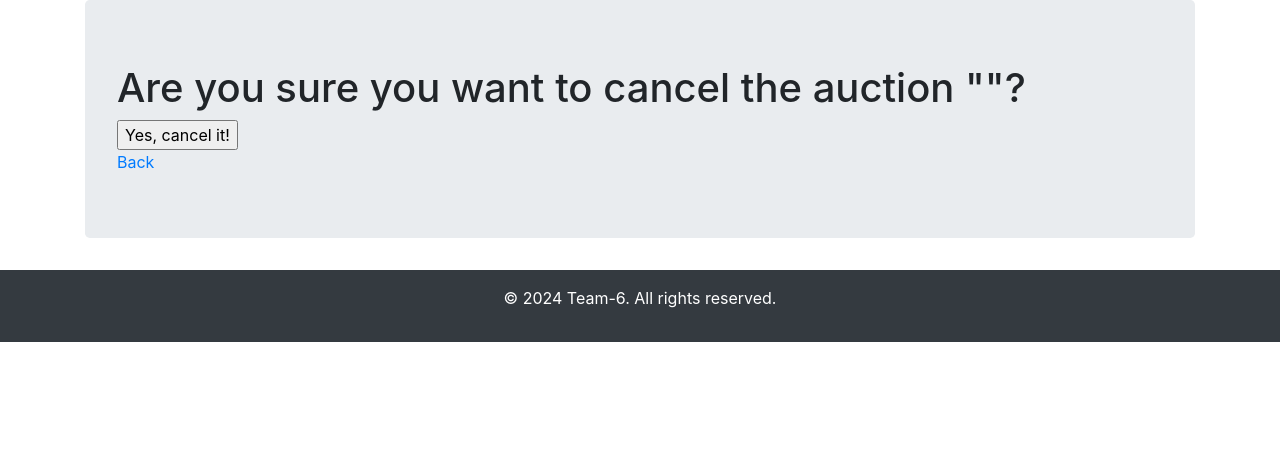
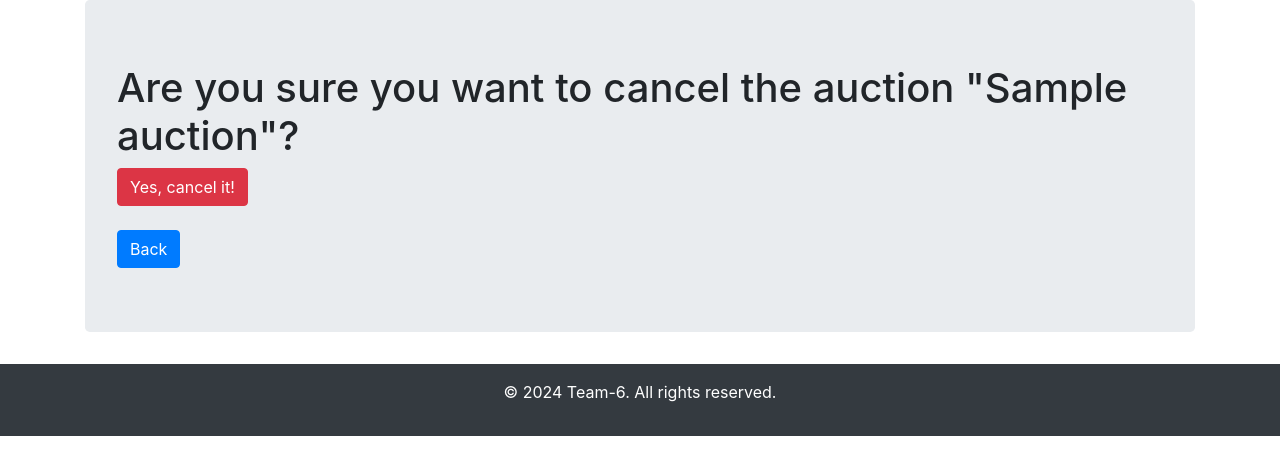
Before and after one commit to nightecz/auction_portal_final_project, a Django app: page /auction/cancel/1/ in a window 1280 px wide. Shown: the part 56-531 px from the top of the page. Run offline with Django 5.2, Linux system fonts and the light colour scheme; a user stored in the database is signed in; tables that the repository leaves empty hold one stand-in row (values such as "Sample post"); some libraries are stand-ins or nearby versions.

Commit message:
- debug filtration by subcategories - possible to create auction with subcategories - add conditions for create auctions, now onle 1 main category is possible and 2 subcaregories - debug in AuctionUpdateForm - now subcategories are visible - two new features on index.html (list of recently added and ending soon auctions) - styles.css added on index.html pictures - small design changes

```diff
--- a/final_project/settings.py
+++ b/final_project/settings.py
@@ -123,7 +123,9 @@
 # https://docs.djangoproject.com/en/5.1/howto/static-files/
 
 STATIC_URL = 'static/'
-
+STATICFILES_DIRS = [
+    BASE_DIR / "static",
+]
 # Default primary key field type
 # https://docs.djangoproject.com/en/5.1/ref/settings/#default-auto-field
 
--- a/final_project/urls.py
+++ b/final_project/urls.py
@@ -40,3 +40,4 @@
 
 if settings.DEBUG:
     urlpatterns += static(settings.MEDIA_URL, document_root=settings.MEDIA_ROOT)
+    urlpatterns += static(settings.STATIC_URL, document_root=settings.STATIC_ROOT)
--- a/viewer/templates/auction_cancel.html
+++ b/viewer/templates/auction_cancel.html
@@ -1,10 +1,11 @@
 {% extends 'base.html' %}
 
 {% block content %}
-    <h1>Are you sure you want to cancel the auction "{{ object.title }}"?</h1>
+    <h1>Are you sure you want to cancel the auction "{{ object.name }}"?</h1>
     <form method="post">
         {% csrf_token %}
-        <input type="submit" value="Yes, cancel it!">
+        <button type="submit" class="btn btn-danger">Yes, cancel it!</button>
     </form>
-    <a href="{% url 'my_auctions' %}">Back</a>
+<br>
+    <button onclick="window.location.href='{% url 'my_auctions' %}'" class="btn btn-primary">Back</button>
 {% endblock %}
--- a/viewer/templates/auction_update.html
+++ b/viewer/templates/auction_update.html
@@ -9,6 +9,7 @@
     <button type="submit">Update</button>
 </form>
 
+<br>
 
 <!-- Form for auction cancel -->
 <form action="{% url 'auction_cancel' auction.id %}" method="get" style="display:inline;">
--- a/viewer/templates/index.html
+++ b/viewer/templates/index.html
@@ -2,6 +2,10 @@
 
 {% block nadpis %}-Home{% endblock %}
 {% block content %}
+
+{% load static %}
+    <link rel="stylesheet" href="{% static 'css/styles.css' %}">
+
 <div class="container">
     <!-- Main content: Headline -->
     <div class="text-center mb-4">
@@ -49,7 +53,7 @@
                         {% if auction.image %}
                         <img src="{{ auction.image.url }}" class="card-img-top" alt="{{ auction.name }}">
                         {% else %}
-                        <img src="/media/auctions/default-image.jpg" class="card-img-top" alt="Default image">
+                        <img src="{% static 'images/default-auction-image.jpg' %}" class="card-img-top" alt="Default image">
                         {% endif %}
                         <div class="card-body text-center">
                             <h6 class="card-title text-truncate">{{ auction.name }}</h6>
```
Also changed, not shown: static/css/styles.css (+9 -0 lines), static/images/default-auction-image.jpg (added).
